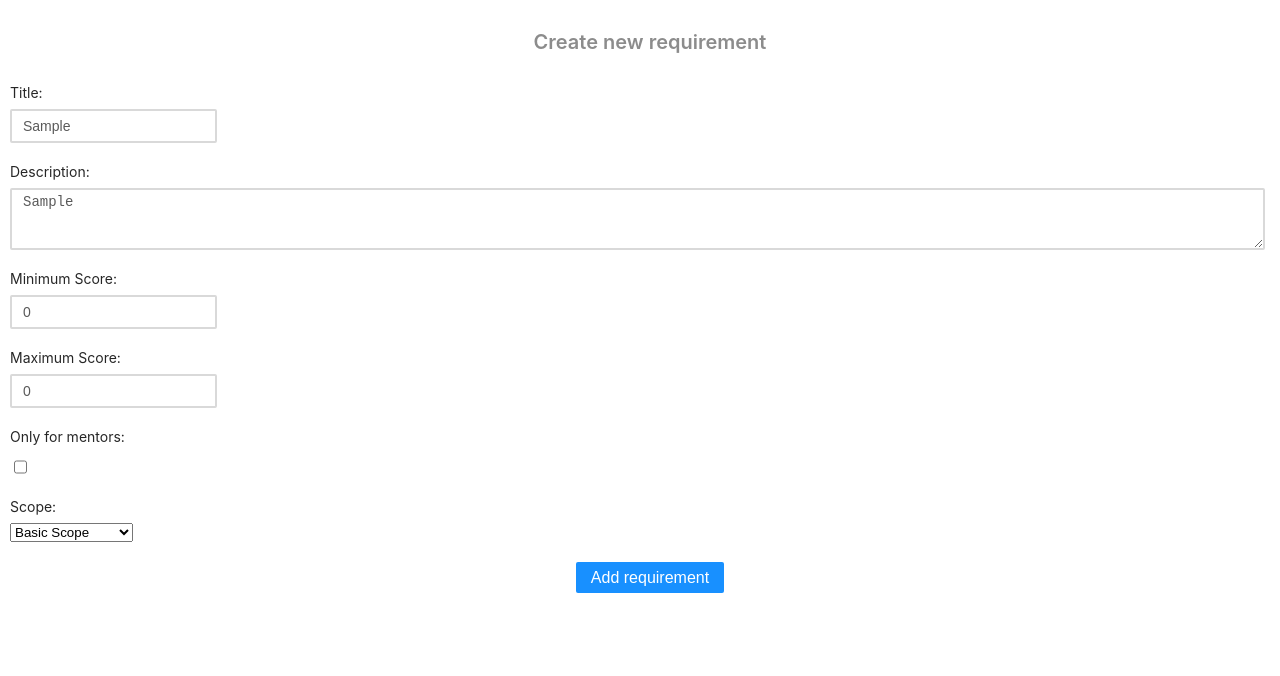
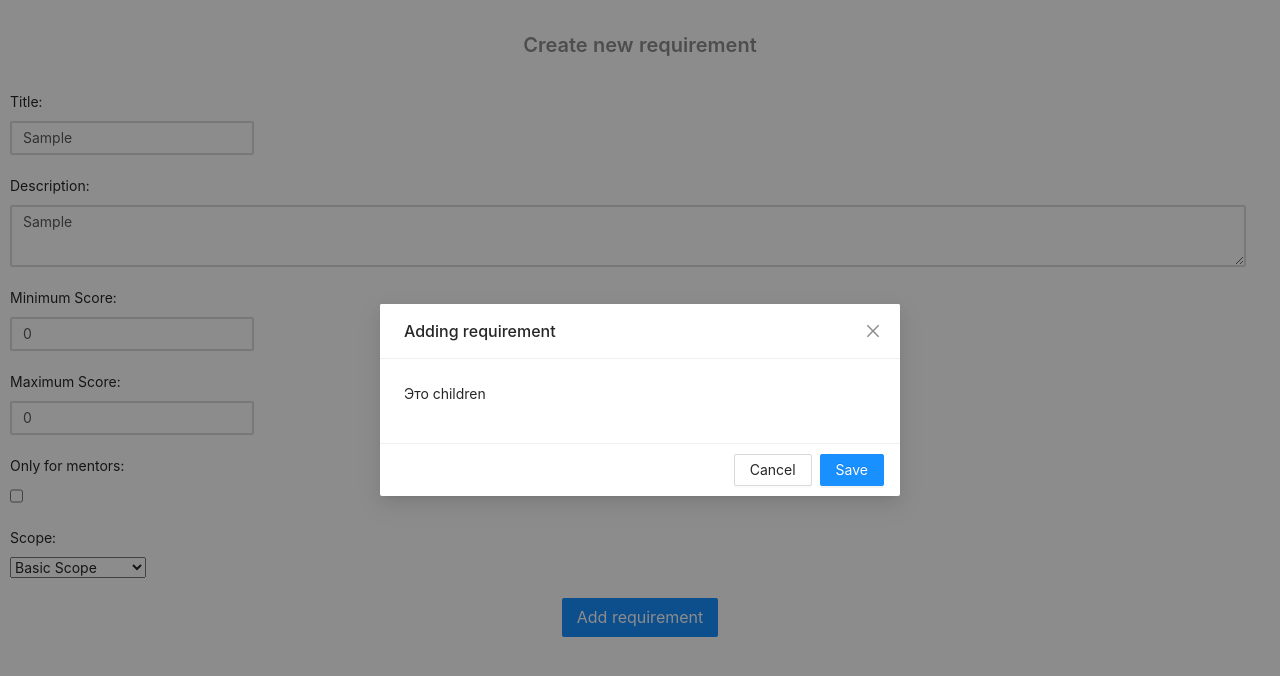
Before and after one commit to drnaida/X-Check-App, a React (Create React App) app in the folder client/: page /add-requirement in a window 1280 px wide. Both pictures are taken after typing "Sample", "Sample" into the empty fields and a click on the button "Add requirement". Shown: the top 676 px of the page. Built offline with nearby package versions, Linux system fonts and the light colour scheme.

Commit message:
add component ModalWindow to AddRequirement page

```diff
--- a/client/src/pages/AddRequirement/AddRequirement.js
+++ b/client/src/pages/AddRequirement/AddRequirement.js
@@ -1,9 +1,12 @@
 import React, { useState } from 'react';
 import './AddRequirement.scss';
 import '../../index.scss';
+// This is ModalWindow component and AntDesign
+import ModalWindow from '../../components/ModalFindow/ModalWindow';
+import 'antd/dist/antd.css';
 
 const AddRequirement = () => {
-  const [requirement, setRequirement] = useState({ title: '', description: '', minScore: 0, maxScore: 0, onlyForMentors: false,  scopeType: 'Basic Scope'});
+  const [requirement, setRequirement] = useState({ title: '', description: '', minScore: 0, maxScore: 0, onlyForMentors: false,  scopeType: 'Basic Scope', visibleModalWindow: false });
 
   const changeRequirement = event => {
     setRequirement({ ...requirement, [event.target.name]: event.target.value });
@@ -17,8 +20,16 @@ const AddRequirement = () => {
     }
   };
 
+  // function for closing modal window
+  const closeModalWindow = () => setRequirement({ visibleModalWindow: false });
+
+  const saveRequirement = () => {
+    closeModalWindow();
+    console.log('Hooray! We did it!');
+  }
+
   const addRequirementToList = event => {
-    console.log('Add');
+    setRequirement({ visibleModalWindow: true })
   }
 
   return (
@@ -43,6 +54,14 @@ const AddRequirement = () => {
         </select>
       </div>
       <button className="AddRequirement__button" onClick={addRequirementToList}>Add requirement</button>
+      {/* ModalWindow */}
+      <ModalWindow
+        visible={requirement.visibleModalWindow}
+        handlerOkButton={saveRequirement}
+        handlerCancelButton={closeModalWindow}
+      >
+        <p>Это children</p>
+      </ModalWindow>
     </div>
   );
 };
```
